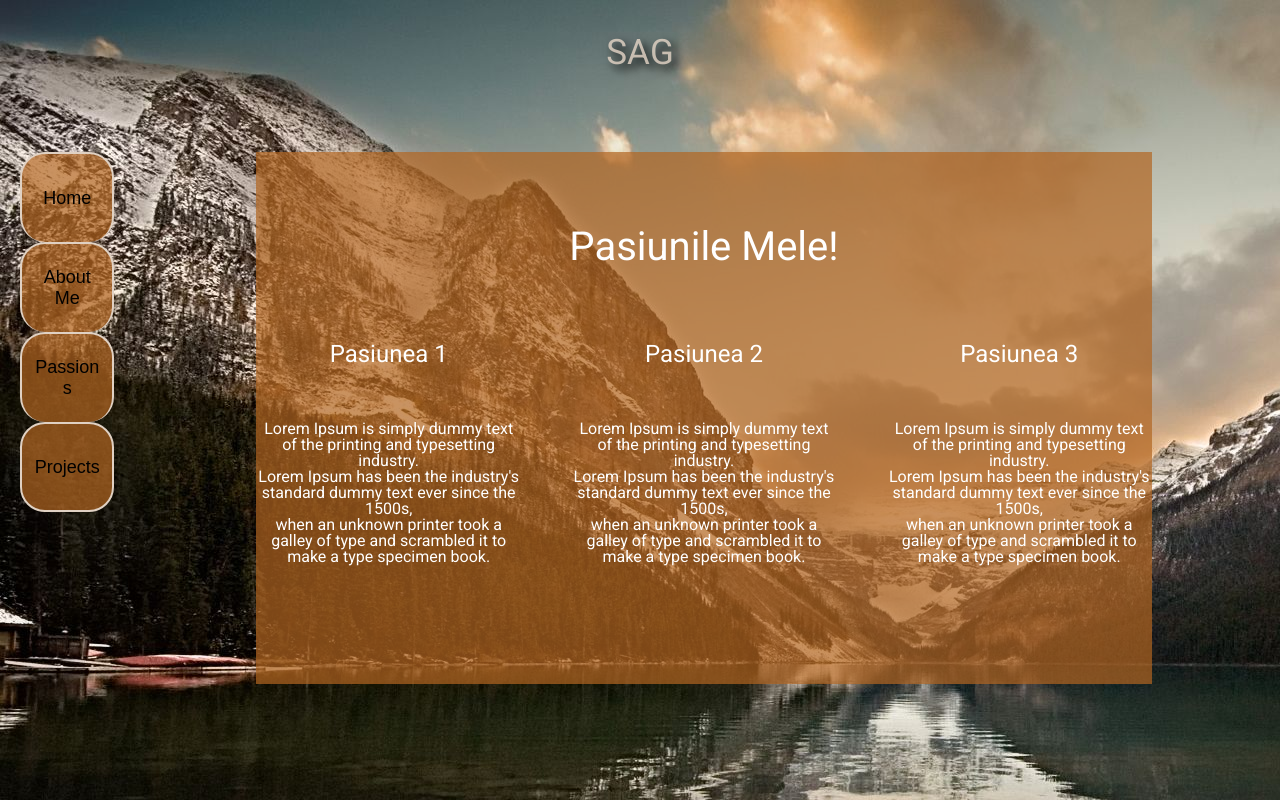
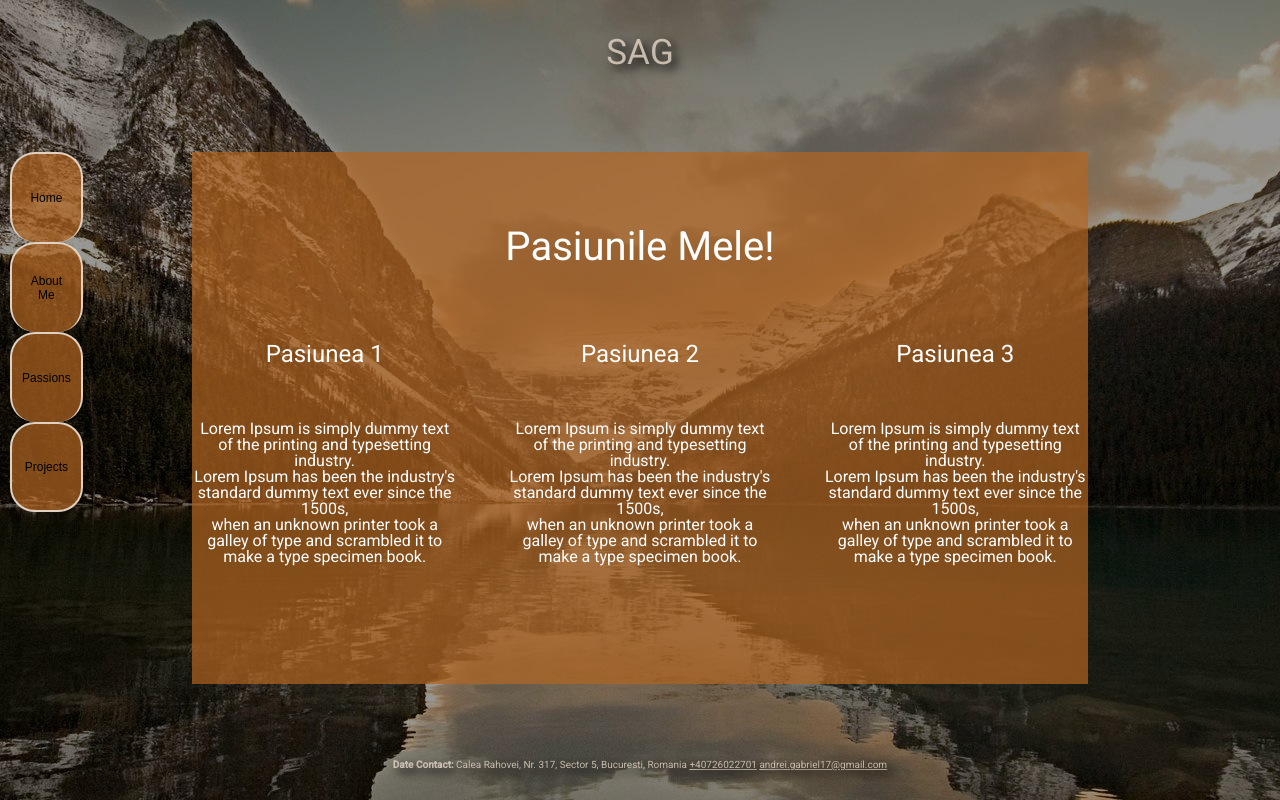
Before and after one commit to AndreiGabriel17/CV-Page, a plain HTML site: page index.html in a window 1280 px wide. Both pictures are taken after a click on the button "Passions". Drawn offline with Linux system fonts and the light colour scheme.

Commit message:
Layout done

```diff
--- a/index.html
+++ b/index.html
@@ -24,8 +24,8 @@
 
 			<button class="button" id="button-home" onclick="addClassNameHome()">Home</button>
 			<button class="button" id="button-about-me" onclick="addClassNameAboutMe()">About Me</button>
-			<button class="button" id="button-resume" onclick="addClassNameResume()">Passions</button>
-			<button class="button" id="button-contact" onclick="addClassNameContact()">Projects</button>
+			<button class="button" id="button-resume" onclick="addClassNamePassions()">Passions</button>
+			<button class="button" id="button-contact" onclick="addClassNameProjects()">Projects</button>
 		</div>
 
 		<div class="display-content1 home " id="display-content1">
@@ -109,7 +109,14 @@
 
 	</div>
 
-
+	<footer class="footer">
+		<h3> Date Contact: </h3>
+		<address>
+            Calea Rahovei, Nr. 317, Sector 5, Bucuresti, Romania
+        </address>
+		<a href="tel:+4072600000000">+40726022701</a>
+        <a href="mailto:someone@example.com">andrei.gabriel17@gmail.com</a>
+	</footer>
 
 	<script>
 		function removeAnimationClass() {
@@ -123,7 +130,7 @@
 			element4.classList.remove("display-animation");
 		}
 		function addClassNameHome() {
-			removeAnimationClass()
+			removeAnimationClass();
 			let element = document.getElementById("display-content1");
 			element.classList.add("display-animation");
 		}
@@ -132,12 +139,12 @@
 			let element = document.getElementById("display-content2");
 			element.classList.add("display-animation");
 		}
-		function addClassNameResume() {
+		function addClassNamePassions() {
 			removeAnimationClass();
 			let element = document.getElementById("display-content3");
 			element.classList.add("display-animation");
 		}
-		function addClassNameContact() {
+		function addClassNameProjects() {
 			removeAnimationClass();
 			let element = document.getElementById("display-content4");
 			element.classList.add("display-animation");
--- a/src/style.css
+++ b/src/style.css
@@ -3,30 +3,33 @@ html{ height: 95%; font-size: 10px; font-family: 'Roboto', sans-serif;}
 *{ box-sizing: border-box;}
 
 body{ height: 100%; background-image: url(/Media/Pagina-Fundal.jpg); background-size:auto; background-position:center; background-repeat: no-repeat;}
-    body::after{ content:""; position: absolute; top: 0; left: 0; width: 100%; height: 100%; background-image: url(/Media/Pagina-Fundal.jpg); background-color: rgba(0,0,0,0.40); background-size:auto; z-index: -1;}
 
-.clearfix::after { content: ""; clear: both; display: table;}
 
-.grid-container{ display: grid; grid-template-columns: 20% 70% 10%; grid-template-rows: 20% 70% 5%; margin: 0; height: 100%;}
+.clearfix::after { content:""; clear: both; display: table;}
+
+.grid-container{ display: grid; grid-template-columns: 15% 70% 15%; grid-template-rows: 20% 70% 5%; margin: 0; height: 100%;}
+    .grid-container::after{ content:""; position: absolute; top: 0; left: 0; width: 100%; height: 100%; background-color: rgba(0,0,0,0.40); background-size:auto; z-index: -1;}
+
+@media (max-width:660px){
+    .grid-container{ grid-template-columns: 20% 70% 10%;}
+}
 
 /* Header */
 
 .header{ grid-area: 1 / 1 / 1 / 4; display: flex; justify-content: center; align-items: center;}
 .name-container{ width: 30%; height: 100%; padding-top: 3.5rem;}
     .name{display: block; color:rgba(224, 209, 195, 0.836); text-shadow: 0.5rem 0.5rem 1rem black; font-size: 3.5rem; text-align: center; margin-bottom: 0rem;}
-        .name:hover span{ color:rgba(224, 209, 195, 0.836); font-size: 3.5rem;}
+        .name:hover span{ color:rgba(224, 209, 195, 0.836); font-size: 3.3rem;}
         .acronim{ font-size: 0rem; transition: all 0.4s ease-out;}
 
 @media (max-width:1024px){
     .name{ font-size: 2rem;}
         .name:hover span{ font-size: 2rem; }
-    .subtitle{ font-size: 1.5rem;}
 }
 @media (max-width:375px){
     .name{ font-size: 1.5rem;}
         .name:hover span{ font-size: 1.5rem;}
         .name-container{ width: 50%;}
-    .subtitle{ color:rgba(224, 209, 195, 0.836); font-size: 1.2rem;}
 }
 
 /* Header */
@@ -40,8 +43,13 @@ body{ height: 100%; background-image: url(/Media/Pagina-Fundal.jpg); background-
     .button:active{ border: 0.2rem rgb(224, 209, 195) solid; background:rgba(117, 66, 22, 0.836);}
     .button:not(:last-child){ border-bottom: none; }
 
+@media (max-width:1500px){
+    .button{ width: 40%;height: 9rem; font-size: 1.2rem;}
+    .navigation-bar{ padding-left: 1rem;}
+}
+
 @media (max-width:1024px){
-    .button{height: auto; width: auto;font-size:0.9rem;}
+    .button{ height: auto; width: auto; font-size:0.9rem;}
     .navigation-bar{ padding-left: 1rem;}
 }
 
@@ -85,7 +93,6 @@ body{ height: 100%; background-image: url(/Media/Pagina-Fundal.jpg); background-
 .home{ display: flex; flex-direction: column; align-items: center; justify-content: center;}
     .home div{ width: 30%}
     .home h1, .home h2{ display: block; color:rgba(224, 209, 195, 0.836); text-shadow: 0.5rem 0.5rem 1rem black; font-size: 2rem; text-align: center; margin-top: 0rem;}
-
 /* Home */
 
 /* About me */
@@ -95,12 +102,13 @@ body{ height: 100%; background-image: url(/Media/Pagina-Fundal.jpg); background-
     .about-me-inner-container h3 { font-size: 3.2rem; margin-bottom: 3rem;}
     .about-me-inner-container p { font-size: 2rem; }
 
-@media (max-width: 630px){
-    .about-me h1{ padding-top: 1rem; font-size: 2.4rem; }
-    .about-me-inner-container{ padding-top: 1.5rem; overflow: scroll; flex-direction: column; text-align: center;}
-    .about-me-inner-container > img { width: 20rem; height: 20rem; margin: 0 0 2.5rem 0; }
-    .about-me-inner-container h3 { font-size: 1.4rem; }
-    .about-me-inner-container p { font-size: 1.2rem; margin: 0rem 1rem;}
+@media (max-width: 1024px){
+    .about-me {overflow: scroll;}
+        .about-me h1{ padding-top: 1rem; font-size: 2.4rem; }
+        .about-me-inner-container{ padding-top: 1.5rem; flex-direction: column; text-align: center;}
+        .about-me-inner-container > img { width: 20rem; height: 20rem; margin: 0 0 2.5rem 0; }
+        .about-me-inner-container h3 { font-size: 1.4rem; }
+        .about-me-inner-container p { font-size: 1.2rem; margin: 0rem 1rem 1rem;}
 }
 /* About me */
 
@@ -113,15 +121,15 @@ body{ height: 100%; background-image: url(/Media/Pagina-Fundal.jpg); background-
 
 @media (max-width: 670px), (max-width: 812px) and (orientation: landscape) {
     .my-passions, .my-portofolio{ padding: 1rem 2.5rem; height: auto; overflow: scroll;}
-    .my-passions h1, .my-portofolio h1{ font-size: 2.4rem; font-weight: 500; margin-bottom: 5rem; padding-bottom: 1.5rem;}
+    .my-passions h1, .my-portofolio h1{ font-size: 2.4rem; font-weight: 500; margin-bottom: 3rem; padding-bottom: 1.5rem;}
     .my-passions-inner-container h2, .my-portofolio-inner-container h2 { margin-bottom: 2.5rem; text-align: center; font-size: 1.4rem;}
-    .my-passions p, .my-portofolio p { text-align: center; font-size: 1.2rem; margin-bottom: 4.5rem;}
+    .my-passions p, .my-portofolio p { text-align: center; font-size: 1.2rem; margin-bottom: 2.5rem;}
 }
 /* My Projects and my passions */
 
 /* Footer */
-.footer{ grid-area: 3 / 2 / 4 / 3; font-size: 1.6rem; color: white;}
-    .footer h3{ display: inline-block; margin-bottom: 2rem;font-size: 2.4rem; font-weight: 600;}
-    .footer address{ margin-bottom: 2rem;}
-    .footer a{ display: inline-block;}
+.footer{ grid-area: 3 / 2 / 4 / 3; font-size: 1.0rem; color:rgba(224, 209, 195, 0.836); text-shadow: 0.5rem 0.5rem 1rem black; text-align: center;}
+    .footer h3{ display: inline-block; margin-bottom: 0.5rem;font-size: 1rem; font-weight: 600; }
+    .footer address{ margin-bottom: 0.5rem; display: inline-block; }
+    .footer a{ display: inline-block; color:rgba(224, 209, 195, 0.836); text-shadow: 0.5rem 0.5rem 1rem black;}
 /* Footer */
```
